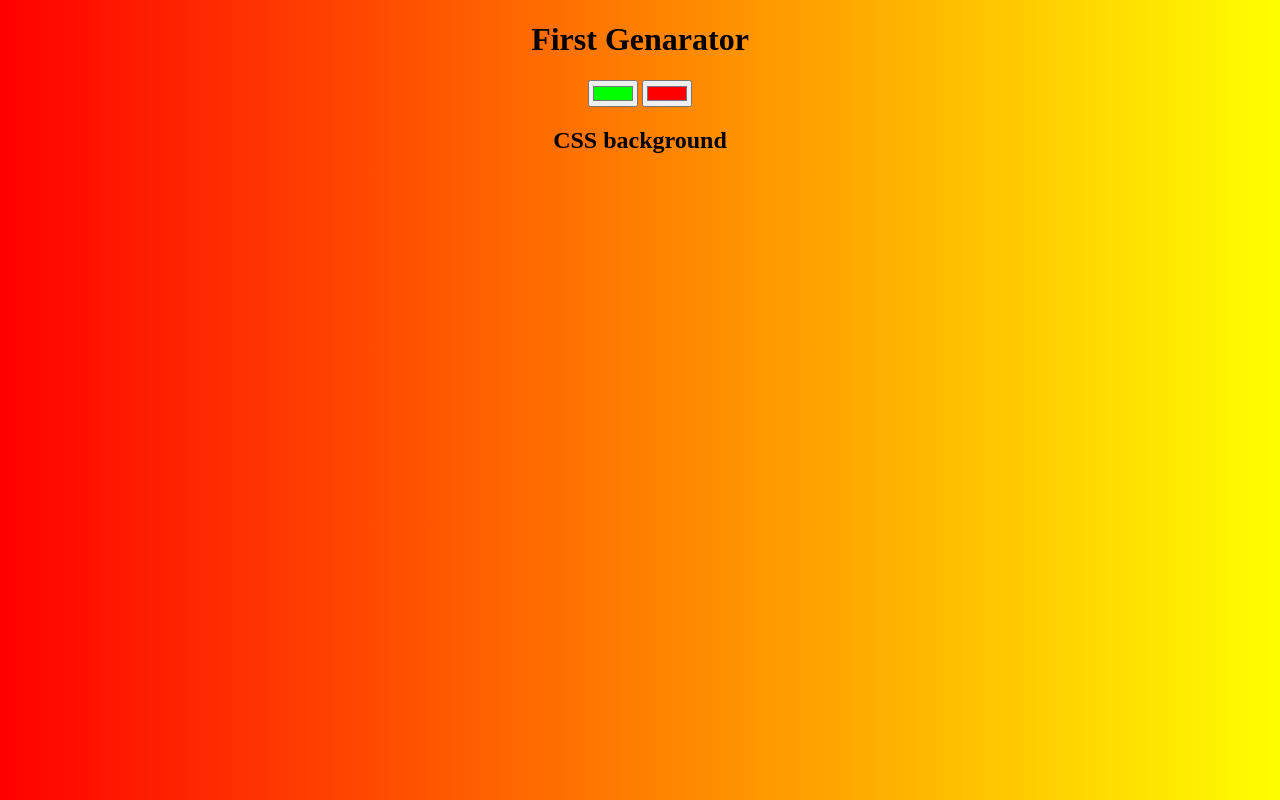
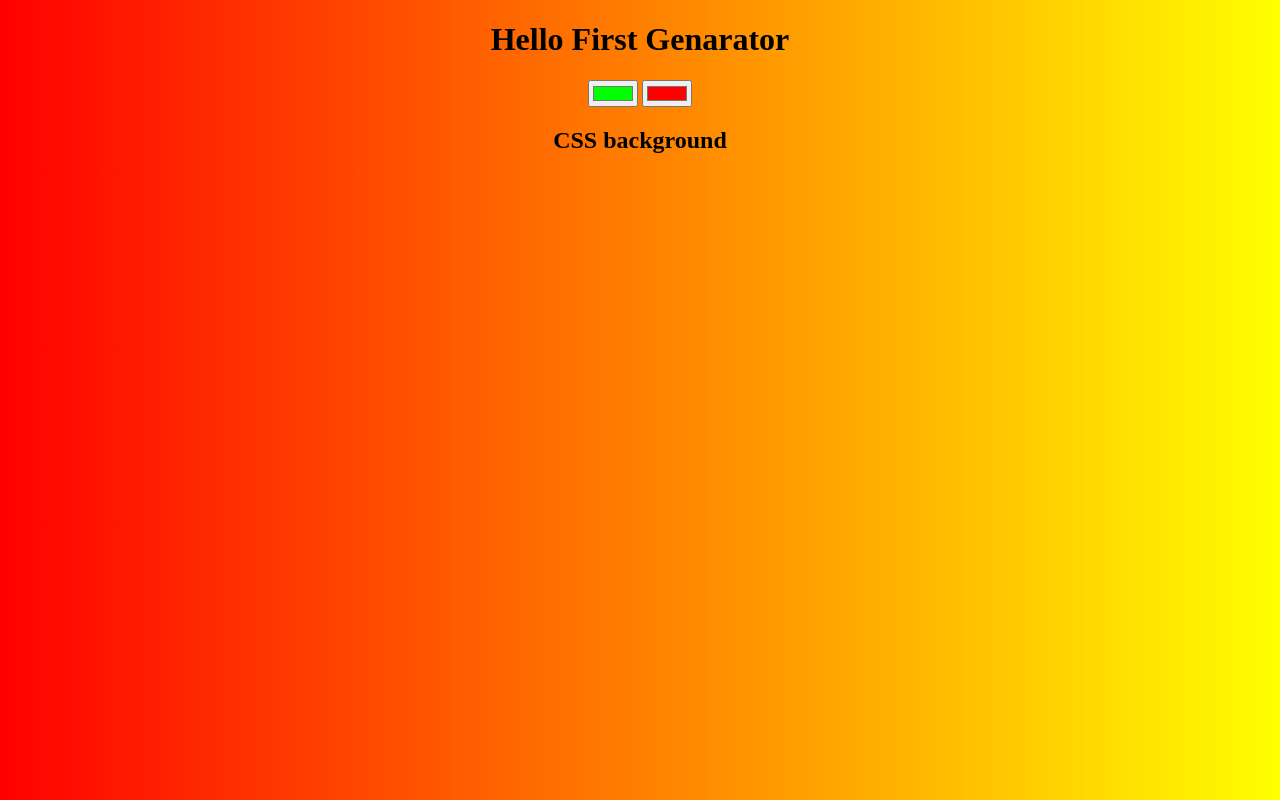
Before and after one commit to arvindbehera/background-generator, a plain HTML site: page index.html in a window 1280 px wide. Drawn offline with Linux system fonts and the light colour scheme.

Commit message:
Something changed

```diff
--- a/index.html
+++ b/index.html
@@ -8,7 +8,7 @@
     <link type="text/css" rel="stylesheet" href="style.css" />
   </head>
   <body id="body1">
-    <h1>First Genarator</h1>
+    <h1>Hello First Genarator</h1>
     <input class="color1" type="color" name="color" value="#00ff00" />
     <input class="color2" type="color" name="color" value="#ff0000" />
     <h2>CSS background</h2>
```
